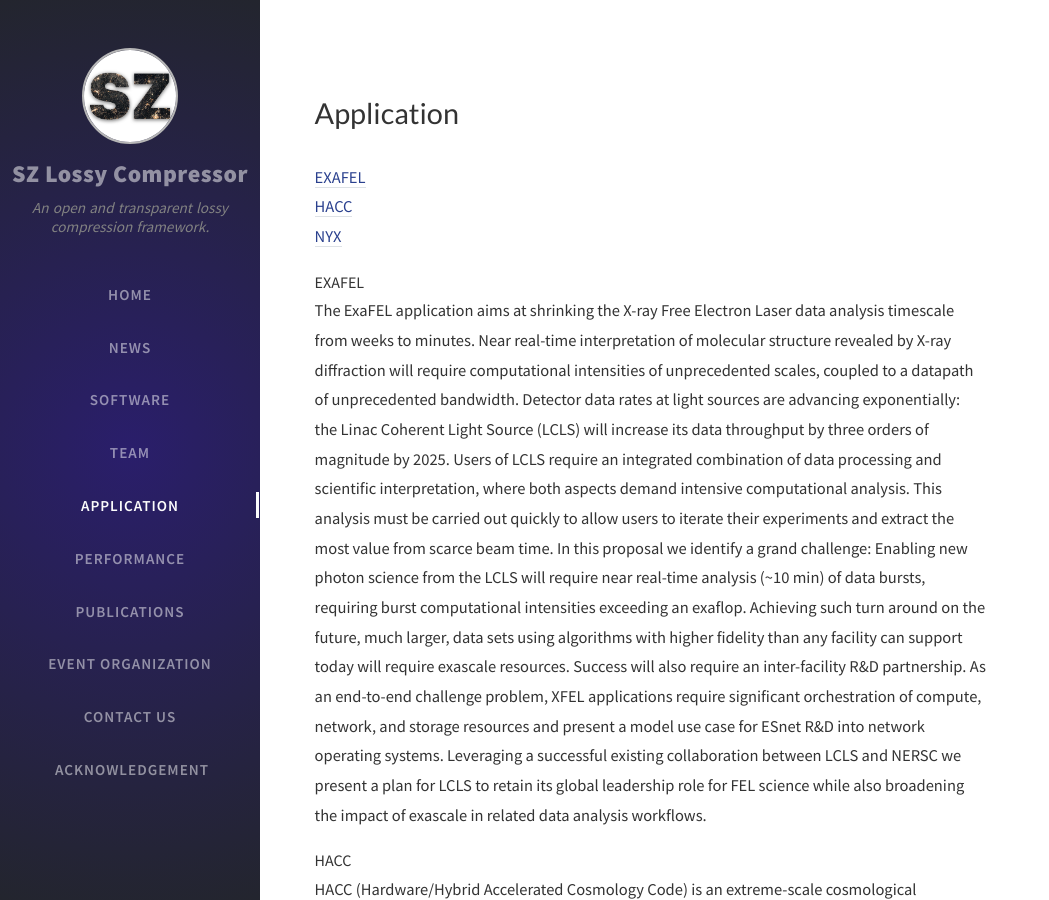
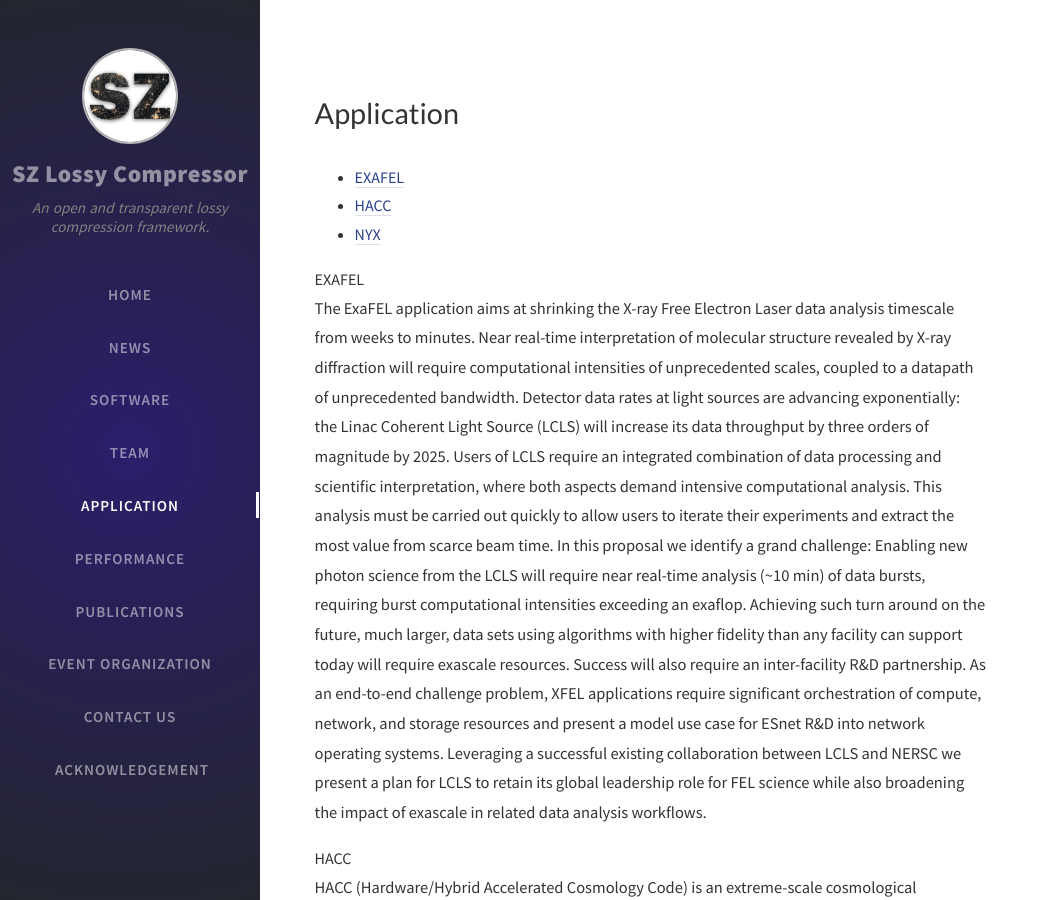
Before and after one commit to szcompressor/szcompressor.github.io, a Jekyll site: the page built from tabs/application.md, in a window 1280 px wide and 900 px high. Shown: the whole window, without its empty margins (0-1049 px from the left). Built offline with Jekyll 4.4.1, drawn with Linux system fonts in a browser that asks for light colours; nearby versions of some CDN libraries; comment, search, counter and statistics services are not loaded.

```diff
--- a/tabs/application.md
+++ b/tabs/application.md
@@ -2,9 +2,9 @@
 title: Application
 ---
 
-[EXAFEL](#exafel)
-[HACC](#hacc)
-[NYX](#nyx)
+- [EXAFEL](#exafel)
+- [HACC](#hacc)
+- [NYX](#nyx)
 
 
 <div id="exafel">EXAFEL</div>
```
